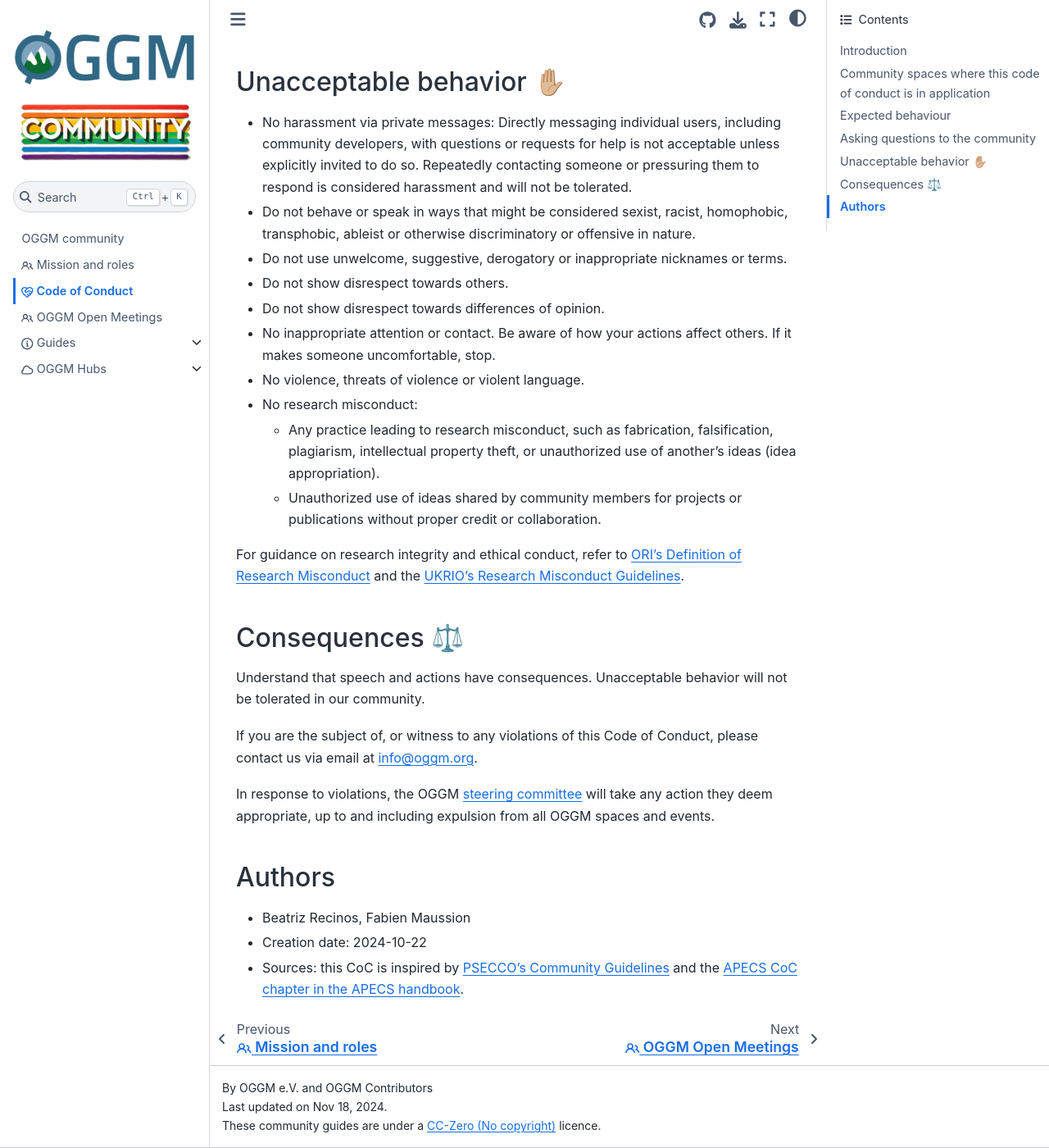
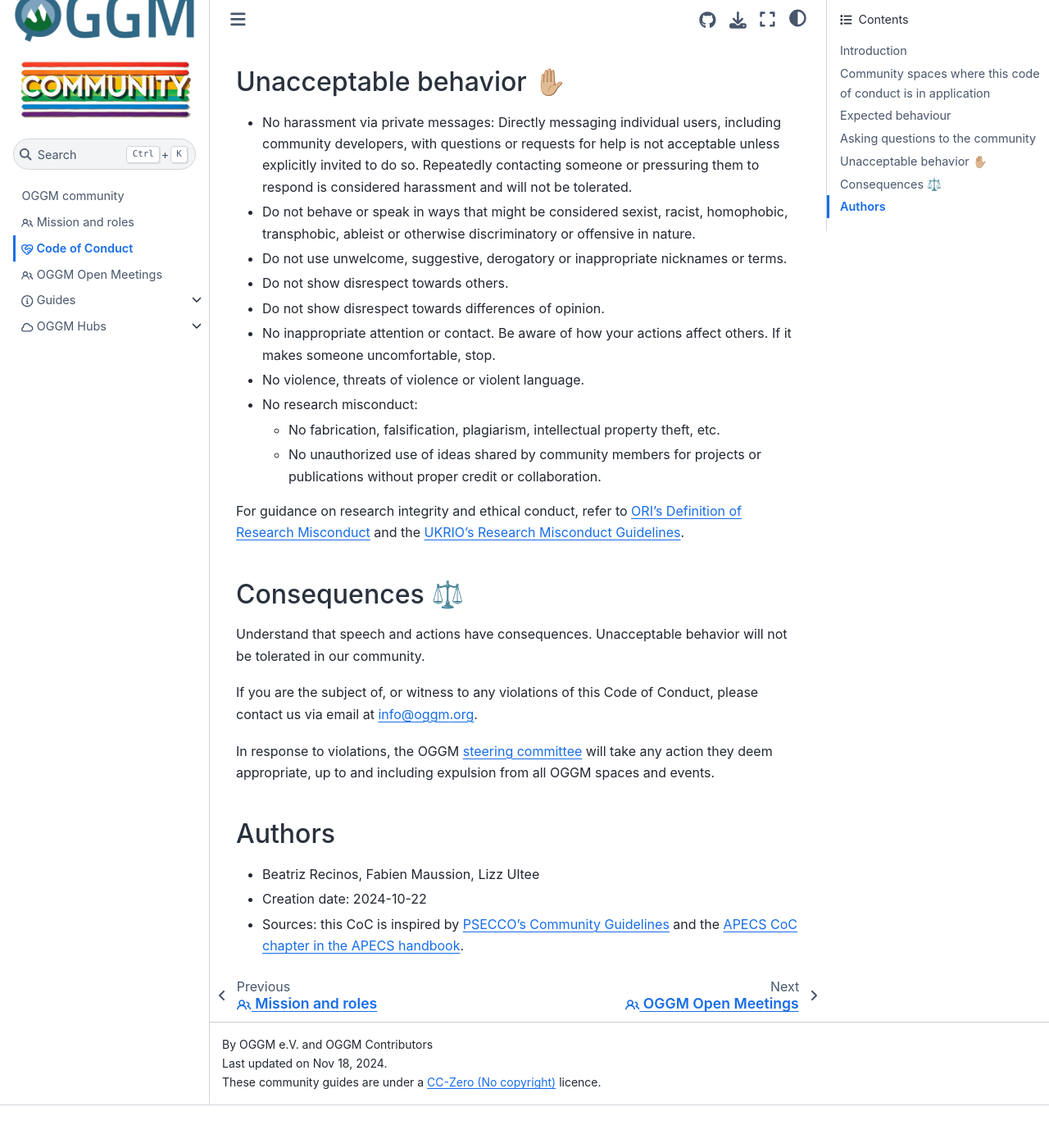
Before and after one commit to OGGM/community, a Jupyter Book: the page built from code-of-conduct.md, in a window 1280 px wide and 1400 px high, scrolled down 2089 px. Shown: the whole window at 82% size. Built offline with Jupyter Book 1.0.4 settings and Sphinx 7.4.7 and the Sphinx Book theme 1.1.4, drawn with Linux system fonts in a browser that asks for light colours; after the commit the page ends 3437 px from its top, so only the background shows below that.

Commit message:
Accept suggestions

```diff
--- a/code-of-conduct.md
+++ b/code-of-conduct.md
@@ -40,10 +40,6 @@ One of the strengths of our community is our willingness to help each other! Whe
 
 If you're looking for feedback or collaboration on ideas, clearly state your goals, and be open about how you envision working together.
 
-[//]: # (
----EHU: This is kind of a separate point, and it repeats a point above.  I think it is stronger to remove it.  Otherwise, make a separate paragraph to make this point?
-Show respect for others' intellectual contributions by asking for permission before adapting their ideas or suggestions, fostering a culture of trust and mutual support. Let's build on each other's knowledge while ensuring everyone feels valued and acknowledged.)
-
 ## Unacceptable behavior ✋🏼
 
 - No harassment via private messages: Directly messaging individual users, including community developers, with questions or requests for help is not acceptable unless explicitly invited to do so. Repeatedly contacting someone or pressuring them to respond is considered harassment and will not be tolerated.
@@ -54,8 +50,8 @@ Show respect for others' intellectual contributions by asking for permission bef
 - No inappropriate attention or contact. Be aware of how your actions affect others. If it makes someone uncomfortable, stop.
 - No violence, threats of violence or violent language.
 - No research misconduct:
-  - Any practice leading to research misconduct, such as fabrication, falsification, plagiarism, intellectual property theft, or unauthorized use of another’s ideas (idea appropriation).
-  - Unauthorized use of ideas shared by community members for projects or publications without proper credit or collaboration.
+  - No fabrication, falsification, plagiarism, intellectual property theft, etc.
+  - No unauthorized use of ideas shared by community members for projects or publications without proper credit or collaboration.
 
 For guidance on research integrity and ethical conduct, refer to [ORI’s Definition of Research Misconduct](https://ori.hhs.gov/definition-research-misconduct) and the [UKRIO’s Research Misconduct Guidelines](https://ukrio.org/research-integrity/what-is-research-misconduct/).
 
@@ -69,6 +65,6 @@ In response to violations, the OGGM [steering committee](roles.md) will take any
 
 ## Authors
 
-- Beatriz Recinos, Fabien Maussion
+- Beatriz Recinos, Fabien Maussion, Lizz Ultee
 - Creation date: 2024-10-22
 - Sources: this CoC is inspired by [PSECCO's Community Guidelines](https://psecco.org/pseccos-community-guidelines) and the [APECS CoC chapter in the APECS handbook](https://www.apecs.is/who-we-are/publications/apecs-handbook.html).
```
